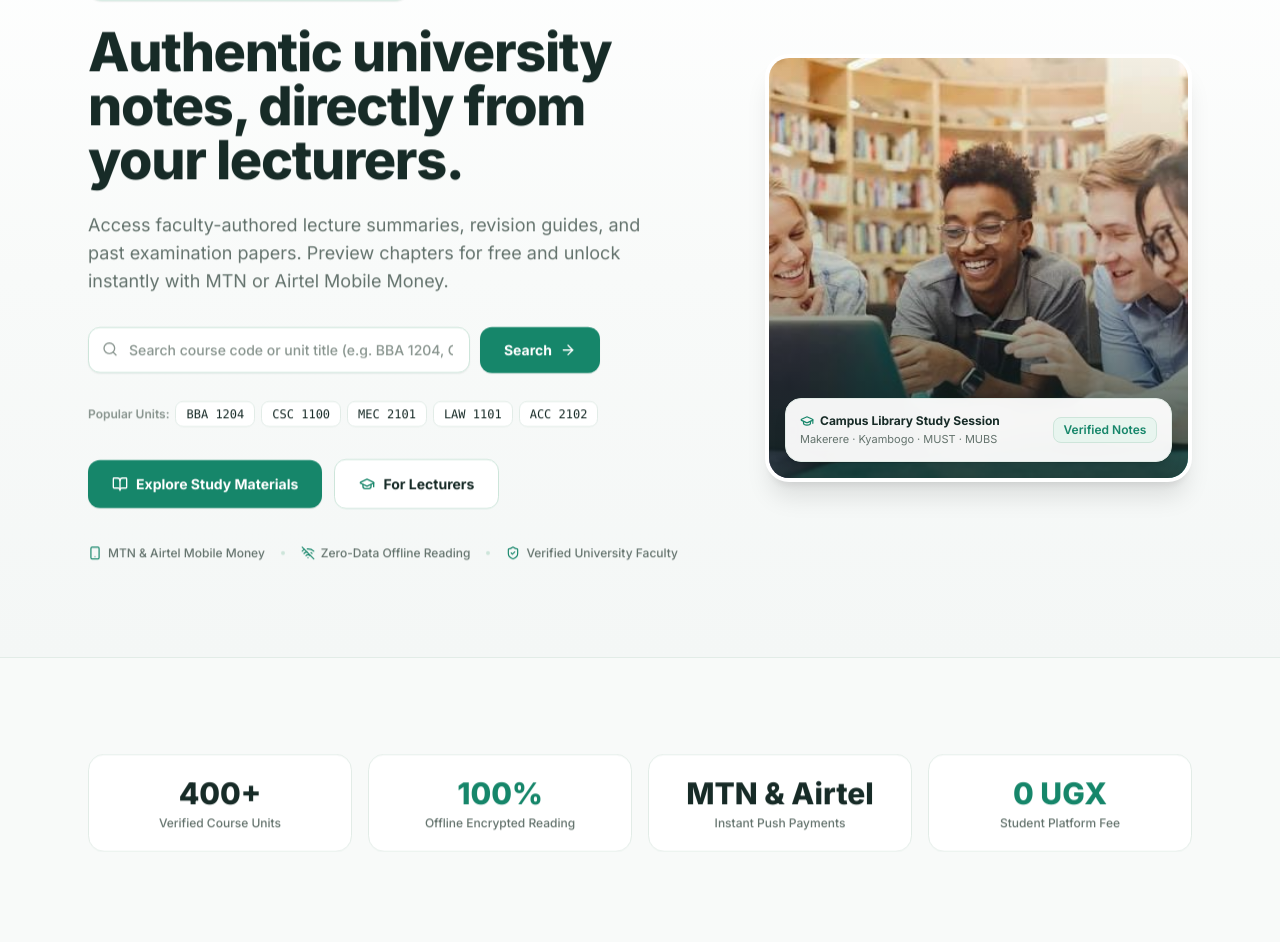
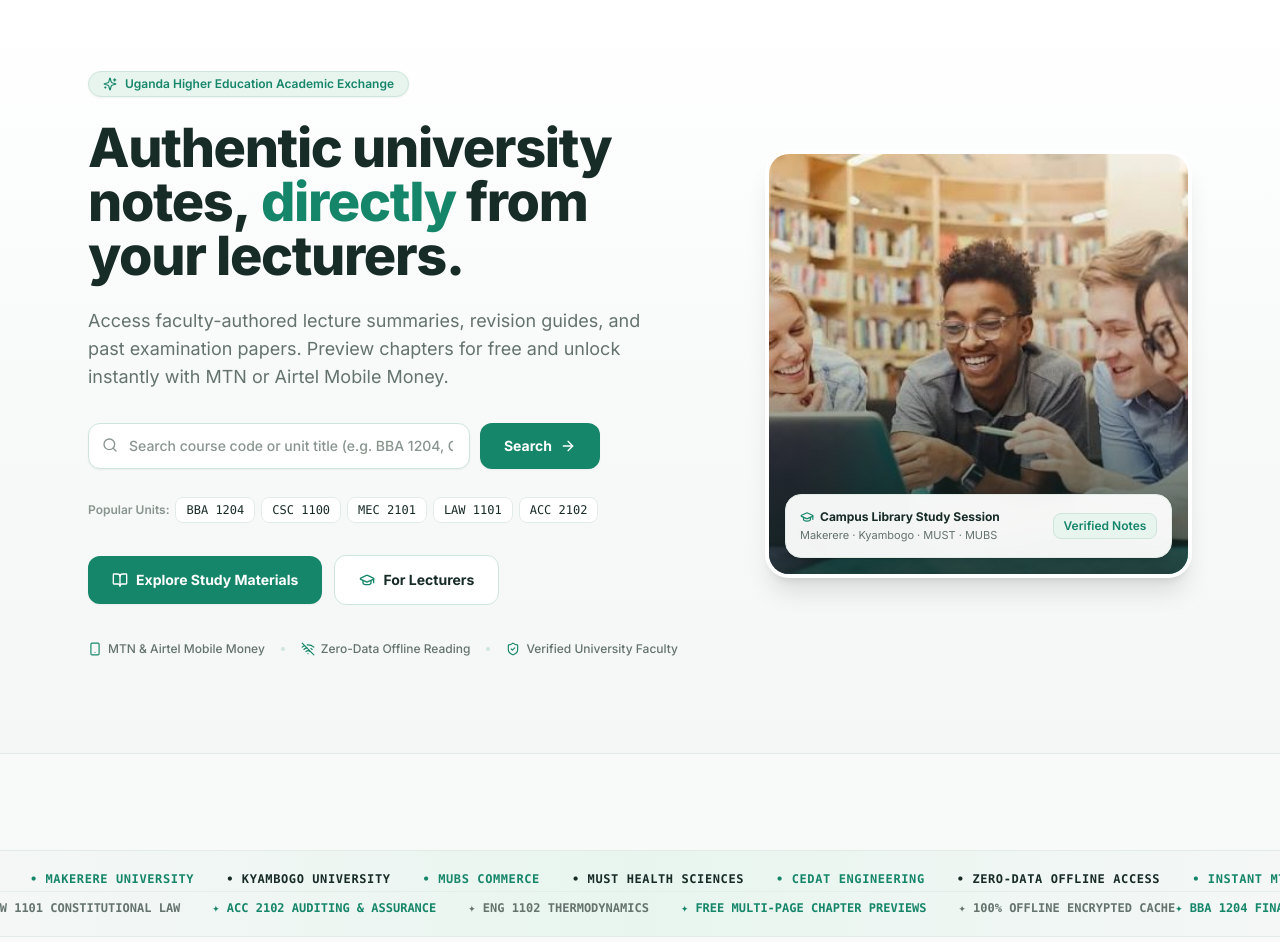
Before and after one commit to develijah27-a11y/STUDY-TOOL, a Next.js app: page / in a window 1280 px wide. Shown: the part 170-1112 px from the top of the page. Built offline with nearby package versions, Linux system fonts and the light colour scheme; no server answers.

Commit message:
feat(landing): add kinetic scroll word animations, dynamic marquee ribbons, and staggered word reveals

```diff
--- a/src/app/globals.css
+++ b/src/app/globals.css
@@ -112,17 +112,70 @@
   transition: none !important;
 }
 
-/* Light-First Smooth Scroll Reveal System */
+/* Light-First Smooth Scroll Reveal & Kinetic Motion System */
 .reveal-element {
   opacity: 0;
-  transform: translateY(20px);
-  transition: opacity 0.6s cubic-bezier(0.16, 1, 0.3, 1), transform 0.6s cubic-bezier(0.16, 1, 0.3, 1);
+  transform: translateY(24px);
+  transition: opacity 0.7s cubic-bezier(0.16, 1, 0.3, 1), transform 0.7s cubic-bezier(0.16, 1, 0.3, 1);
   will-change: opacity, transform;
 }
 
 .reveal-element.revealed {
   opacity: 1;
   transform: translateY(0);
+}
+
+/* Staggered Word Reveal Motion */
+.word-reveal {
+  display: inline-block;
+  opacity: 0;
+  transform: translateY(26px) rotate(0.8deg);
+  transition: opacity 0.65s cubic-bezier(0.16, 1, 0.3, 1), transform 0.65s cubic-bezier(0.16, 1, 0.3, 1);
+  will-change: opacity, transform;
+}
+
+.reveal-element.revealed .word-reveal,
+.revealed .word-reveal {
+  opacity: 1;
+  transform: translateY(0) rotate(0deg);
+}
+
+.delay-1 { transition-delay: 40ms; }
+.delay-2 { transition-delay: 80ms; }
+.delay-3 { transition-delay: 120ms; }
+.delay-4 { transition-delay: 160ms; }
+.delay-5 { transition-delay: 200ms; }
+.delay-6 { transition-delay: 240ms; }
+.delay-7 { transition-delay: 280ms; }
+.delay-8 { transition-delay: 320ms; }
+.delay-9 { transition-delay: 360ms; }
+
+/* Continuous & Scroll-Responsive Marquee Movement */
+@keyframes marqueeLeft {
+  0% { transform: translateX(0%); }
+  100% { transform: translateX(-50%); }
+}
+
+@keyframes marqueeRight {
+  0% { transform: translateX(-50%); }
+  100% { transform: translateX(0%); }
+}
+
+.animate-marquee-left {
+  display: flex;
+  width: max-content;
+  animation: marqueeLeft 32s linear infinite;
+}
+
+.animate-marquee-right {
+  display: flex;
+  width: max-content;
+  animation: marqueeRight 32s linear infinite;
+}
+
+.animate-marquee-left:hover,
+.animate-marquee-right:hover {
+  animation-play-state: paused;
 }
 
 /* Protected Reading Surface Deterrents */
--- a/src/app/page.tsx
+++ b/src/app/page.tsx
@@ -36,7 +36,40 @@ export default function HomePage() {
   const [submittingRequest, setSubmittingRequest] = useState(false);
   const [openFaqIndex, setOpenFaqIndex] = useState<number | null>(null);
 
-  // Native, lightweight scroll reveal observer (Respects prefers-reduced-motion)
+  // Real-time smooth scroll position and scroll progress tracking
+  const [scrollY, setScrollY] = useState(0);
+  const [scrollProgress, setScrollProgress] = useState(0);
+
+  useEffect(() => {
+    if (typeof window === "undefined") return;
+
+    let ticking = false;
+    const onScroll = () => {
+      if (!ticking) {
+        window.requestAnimationFrame(() => {
+          const currentY = window.scrollY;
+          const totalHeight =
+            document.documentElement.scrollHeight - window.innerHeight;
+          const progress =
+            totalHeight > 0
+              ? Math.min(1, Math.max(0, currentY / totalHeight))
+              : 0;
+
+          setScrollY(currentY);
+          setScrollProgress(progress);
+          ticking = false;
+        });
+        ticking = true;
+      }
+    };
+
+    window.addEventListener("scroll", onScroll, { passive: true });
+    onScroll();
+
+    return () => window.removeEventListener("scroll", onScroll);
+  }, []);
+
+  // Native IntersectionObserver for fluid staggered element and word entry
   useEffect(() => {
     if (typeof window === "undefined") return;
 
@@ -60,7 +93,7 @@ export default function HomePage() {
           }
         });
       },
-      { threshold: 0.12, rootMargin: "0px 0px -30px 0px" }
+      { threshold: 0.12, rootMargin: "0px 0px -40px 0px" }
     );
 
     elements.forEach((el) => observer.observe(el));
@@ -104,7 +137,7 @@ export default function HomePage() {
     },
   ];
 
-  // Genuine Academic Categories (No fake graphs, candlesticks, or artificial diagrams)
+  // Genuine Academic Categories
   const academicCategories = [
     {
       code: "TECH-CS",
@@ -163,23 +196,45 @@ export default function HomePage() {
   ];
 
   return (
-    <div className="space-y-16 sm:space-y-24 pb-20 bg-[#F8FAF9] text-[#172B27]">
-      {/* 1. Hero Section - Bright, Light-First Academic Atmosphere */}
-      <section className="bg-gradient-to-b from-white via-[#F8FAF9] to-[#F4F7F6] pt-12 sm:pt-20 pb-16 sm:pb-24 border-b border-[#E2ECE7]">
+    <div className="relative space-y-16 sm:space-y-24 pb-20 bg-[#F8FAF9] text-[#172B27] overflow-x-hidden">
+      {/* Real-time Top Scroll Progress Bar */}
+      <div
+        className="fixed top-0 left-0 right-0 h-1 bg-gradient-to-r from-[#16866A] to-[#116B55] z-50 origin-left pointer-events-none transition-transform duration-75"
+        style={{ transform: `scaleX(${scrollProgress})` }}
+      />
+
+      {/* 1. Hero Section - Bright, Light-First Academic Atmosphere with Moving Words */}
+      <section className="relative bg-gradient-to-b from-white via-[#F8FAF9] to-[#F4F7F6] pt-12 sm:pt-20 pb-16 sm:pb-24 border-b border-[#E2ECE7]">
         <div className="container mx-auto px-4 sm:px-6 max-w-6xl">
           <div className="grid grid-cols-1 lg:grid-cols-12 gap-10 lg:gap-14 items-center">
             {/* Left Content Column */}
-            <div className="lg:col-span-7 space-y-6 text-center lg:text-left reveal-element">
-              <div className="inline-flex items-center gap-2 rounded-full bg-[#E8F5EF] border border-[#CDE5DA] px-3.5 py-1 text-xs font-semibold text-[#16866A] shadow-sm">
+            <div className="lg:col-span-7 space-y-6 text-center lg:text-left reveal-element revealed">
+              <div
+                className="inline-flex items-center gap-2 rounded-full bg-[#E8F5EF] border border-[#CDE5DA] px-3.5 py-1 text-xs font-semibold text-[#16866A] shadow-sm transition-transform duration-300"
+                style={{ transform: `translateY(${Math.min(10, scrollY * 0.03)}px)` }}
+              >
                 <Sparkles className="h-3.5 w-3.5 text-[#16866A]" />
                 <span>Uganda Higher Education Academic Exchange</span>
               </div>
 
-              <h1 className="text-3xl sm:text-5xl lg:text-[54px] font-extrabold tracking-tight text-[#172B27] leading-[1.18]">
-                Authentic university notes, directly from your lecturers.
+              {/* Animated Moving Words Headline */}
+              <h1
+                className="text-3xl sm:text-5xl lg:text-[54px] font-extrabold tracking-tight text-[#172B27] leading-[1.18] transition-transform duration-300"
+                style={{ transform: `translateY(${Math.min(18, scrollY * 0.06)}px)` }}
+              >
+                <span className="word-reveal delay-1">Authentic</span>{" "}
+                <span className="word-reveal delay-2">university</span>{" "}
+                <span className="word-reveal delay-3">notes,</span>{" "}
+                <span className="word-reveal delay-4 text-[#16866A]">directly</span>{" "}
+                <span className="word-reveal delay-5">from</span>{" "}
+                <span className="word-reveal delay-6">your</span>{" "}
+                <span className="word-reveal delay-7">lecturers.</span>
               </h1>
 
-              <p className="text-base sm:text-lg text-[#64736D] max-w-xl mx-auto lg:mx-0 leading-relaxed font-normal">
+              <p
+                className="text-base sm:text-lg text-[#64736D] max-w-xl mx-auto lg:mx-0 leading-relaxed font-normal transition-transform duration-300"
+                style={{ transform: `translateY(${Math.min(12, scrollY * 0.04)}px)` }}
+              >
                 Access faculty-authored lecture summaries, revision guides, and past examination papers. Preview chapters for free and unlock instantly with MTN or Airtel Mobile Money.
               </p>
 
@@ -256,8 +311,11 @@ export default function HomePage() {
               </div>
             </div>
 
-            {/* Right Column: IMAGE 1 (hero-students.jpg) - Diverse students studying in library */}
-            <div className="lg:col-span-5 reveal-element">
+            {/* Right Column: IMAGE 1 (hero-students.jpg) - Subtle Scroll Parallax */}
+            <div
+              className="lg:col-span-5 reveal-element revealed transition-transform duration-500 ease-out"
+              style={{ transform: `translateY(${Math.min(30, scrollY * 0.07)}px)` }}
+            >
               <div className="relative rounded-3xl overflow-hidden border-4 border-white shadow-xl bg-white group">
                 <div className="relative h-[360px] sm:h-[420px] w-full">
                   <Image
@@ -268,11 +326,10 @@ export default function HomePage() {
                     sizes="(max-width: 768px) 100vw, (max-width: 1200px) 50vw, 33vw"
                     className="object-cover object-center transform group-hover:scale-105 transition-transform duration-700 ease-out"
                   />
-                  {/* Subtle soft bottom gradient for clear readability */}
                   <div className="absolute inset-0 bg-gradient-to-t from-[#172B27]/85 via-[#172B27]/20 to-transparent" />
                 </div>
 
-                {/* Clear Floating Caption Overlay */}
+                {/* Floating Caption Overlay */}
                 <div className="absolute bottom-4 left-4 right-4 rounded-2xl bg-white/95 border border-[#E2ECE7] p-3.5 backdrop-blur-md shadow-lg flex items-center justify-between">
                   <div className="space-y-0.5">
                     <div className="text-xs font-bold text-[#172B27] flex items-center gap-1.5">
@@ -293,7 +350,68 @@ export default function HomePage() {
         </div>
       </section>
 
-      {/* 2. Key Metrics Bar - Clean, Subtle & Trustworthy */}
+      {/* 2. Kinetic Moving Words Ribbons - Reacts Smoothly as Someone Scrolls */}
+      <section className="w-full overflow-hidden py-4 bg-gradient-to-r from-[#F4F7F6] via-[#E8F5EF] to-[#F4F7F6] border-y border-[#E2ECE7] select-none">
+        {/* Ribbon 1: Moving Words stream scrolling left and accelerating with user scroll */}
+        <div
+          className="flex whitespace-nowrap text-xs font-mono font-bold tracking-wider text-[#172B27] py-1 transition-transform duration-100 ease-out"
+          style={{ transform: `translateX(${-((scrollY * 0.45) % 1200)}px)` }}
+        >
+          <div className="flex gap-8 shrink-0 animate-marquee-left">
+            <span>• AUTHENTIC LECTURE OUTLINES</span>
+            <span className="text-[#16866A]">• MAKERERE UNIVERSITY</span>
+            <span>• KYAMBOGO UNIVERSITY</span>
+            <span className="text-[#16866A]">• MUBS COMMERCE</span>
+            <span>• MUST HEALTH SCIENCES</span>
+            <span className="text-[#16866A]">• CEDAT ENGINEERING</span>
+            <span>• ZERO-DATA OFFLINE ACCESS</span>
+            <span className="text-[#16866A]">• INSTANT MTN &amp; AIRTEL MOBILE MONEY</span>
+            <span>• VERIFIED DEPARTMENT LECTURERS</span>
+            <span className="text-[#16866A]">• EXAM REVISION PACKS</span>
+          </div>
+          <div className="flex gap-8 shrink-0 animate-marquee-left" aria-hidden="true">
+            <span>• AUTHENTIC LECTURE OUTLINES</span>
+            <span className="text-[#16866A]">• MAKERERE UNIVERSITY</span>
+            <span>• KYAMBOGO UNIVERSITY</span>
+            <span className="text-[#16866A]">• MUBS COMMERCE</span>
+            <span>• MUST HEALTH SCIENCES</span>
+            <span className="text-[#16866A]">• CEDAT ENGINEERING</span>
+            <span>• ZERO-DATA OFFLINE ACCESS</span>
+            <span className="text-[#16866A]">• INSTANT MTN &amp; AIRTEL MOBILE MONEY</span>
+            <span>• VERIFIED DEPARTMENT LECTURERS</span>
+            <span className="text-[#16866A]">• EXAM REVISION PACKS</span>
+          </div>
+        </div>
+
+        {/* Ribbon 2: Moving Units stream scrolling right and accelerating with user scroll */}
+        <div
+          className="flex whitespace-nowrap text-xs font-mono font-semibold text-[#64736D] py-1 border-t border-[#E2ECE7]/70 pt-2 transition-transform duration-100 ease-out"
+          style={{ transform: `translateX(${((scrollY * 0.35) % 1200)}px)` }}
+        >
+          <div className="flex gap-8 shrink-0 animate-marquee-right">
+            <span className="text-[#16866A]">✦ BBA 1204 FINANCIAL MANAGEMENT</span>
+            <span>✦ CSC 1100 COMPUTER SYSTEMS</span>
+            <span className="text-[#16866A]">✦ MEC 2101 ENGINEERING MECHANICS</span>
+            <span>✦ LAW 1101 CONSTITUTIONAL LAW</span>
+            <span className="text-[#16866A]">✦ ACC 2102 AUDITING &amp; ASSURANCE</span>
+            <span>✦ ENG 1102 THERMODYNAMICS</span>
+            <span className="text-[#16866A]">✦ FREE MULTI-PAGE CHAPTER PREVIEWS</span>
+            <span>✦ 100% OFFLINE ENCRYPTED CACHE</span>
+          </div>
+          <div className="flex gap-8 shrink-0 animate-marquee-right" aria-hidden="true">
+            <span className="text-[#16866A]">✦ BBA 1204 FINANCIAL MANAGEMENT</span>
+            <span>✦ CSC 1100 COMPUTER SYSTEMS</span>
+            <span className="text-[#16866A]">✦ MEC 2101 ENGINEERING MECHANICS</span>
+            <span>✦ LAW 1101 CONSTITUTIONAL LAW</span>
+            <span className="text-[#16866A]">✦ ACC 2102 AUDITING &amp; ASSURANCE</span>
+            <span>✦ ENG 1102 THERMODYNAMICS</span>
+            <span className="text-[#16866A]">✦ FREE MULTI-PAGE CHAPTER PREVIEWS</span>
+            <span>✦ 100% OFFLINE ENCRYPTED CACHE</span>
+          </div>
+        </div>
+      </section>
+
+      {/* 3. Key Metrics Bar */}
       <section className="container mx-auto px-4 sm:px-6 max-w-6xl">
         <div className="grid grid-cols-2 md:grid-cols-4 gap-3 sm:gap-4 reveal-element">
           <div className="rounded-2xl border border-[#E2ECE7] bg-white p-5 text-center shadow-2xs hover:border-[#16866A]/40 transition">
@@ -315,16 +433,22 @@ export default function HomePage() {
         </div>
       </section>
 
-      {/* 3. Academic Category Cards - Genuine Academic Discovery (No Artificial Diagrams) */}
+      {/* 4. Academic Category Cards - Moving Words on Scroll */}
       <section className="container mx-auto px-4 sm:px-6 max-w-6xl" id="academic-disciplines">
         <div className="text-center max-w-lg mx-auto mb-10 space-y-2 reveal-element">
           <div className="inline-flex items-center gap-2 rounded-full bg-[#E8F5EF] px-3.5 py-1 text-xs font-semibold text-[#16866A] border border-[#CDE5DA] shadow-2xs">
             <Layers className="h-3.5 w-3.5 text-[#16866A]" />
             <span>ACADEMIC DISCIPLINES</span>
           </div>
+
+          {/* Staggered Moving Words Title */}
           <h2 className="text-2xl sm:text-3xl font-extrabold tracking-tight text-[#172B27]">
-            Explore Faculty Course Materials
+            <span className="word-reveal delay-1">Explore</span>{" "}
+            <span className="word-reveal delay-2">Faculty</span>{" "}
+            <span className="word-reveal delay-3 text-[#16866A]">Course</span>{" "}
+            <span className="word-reveal delay-4">Materials</span>
           </h2>
+
           <p className="text-xs sm:text-sm text-[#64736D] max-w-md mx-auto leading-relaxed">
             Browse examination-focused lecture summaries and course units aligned with higher education syllabi across Uganda.
           </p>
@@ -340,10 +464,9 @@ export default function HomePage() {
                 className="group relative flex flex-col justify-between rounded-2xl border border-[#E2ECE7] bg-white p-6 shadow-2xs hover:shadow-md hover:border-[#16866A] transition-all duration-300 reveal-element"
               >
                 <div>
-                  {/* Category Header */}
                   <div className="flex items-center justify-between gap-2 mb-4">
                     <div className="flex items-center gap-2">
-                      <div className="h-10 w-10 rounded-xl bg-[#E8F5EF] text-[#16866A] flex items-center justify-center shrink-0 border border-[#CDE5DA]">
+                      <div className="h-10 w-10 rounded-xl bg-[#E8F5EF] text-[#16866A] flex items-center justify-center shrink-0 border border-[#CDE5DA] group-hover:scale-105 transition-transform">
                         <IconComponent className="h-5 w-5" />
                       </div>
                       <div>
@@ -357,7 +480,6 @@ export default function HomePage() {
                     </div>
                   </div>
 
-                  {/* Title and Real Academic Summary */}
                   <h3 className="text-base font-bold text-[#172B27] group-hover:text-[#16866A] transition-colors leading-snug">
                     {cat.title}
                   </h3>
@@ -366,12 +488,11 @@ export default function HomePage() {
                   </p>
                 </div>
 
-                {/* Footer Micro-Action */}
                 <div className="pt-4 mt-5 border-t border-[#E2ECE7] flex items-center justify-between text-xs">
                   <span className="font-medium text-[#89958F] group-hover:text-[#172B27] transition-colors">
                     Browse Course Units
                   </span>
-                  <span className="inline-flex items-center gap-1 font-bold text-[#16866A] group-hover:translate-x-1 transition-transform duration-200">
+                  <span className="inline-flex items-center gap-1 font-bold text-[#16866A] group-hover:translate-x-1.5 transition-transform duration-200">
                     <span>View Notes</span>
                     <ArrowRight className="h-3.5 w-3.5" />
                   </span>
@@ -382,11 +503,11 @@ export default function HomePage() {
         </div>
       </section>
 
-      {/* 4. Feature Section with IMAGE 2 (students-library.jpg) - Verified Faculty & Authentic Materials */}
+      {/* 5. Feature Section with IMAGE 2 (students-library.jpg) - Verified Faculty */}
       <section className="container mx-auto px-4 sm:px-6 max-w-6xl" id="how-it-works">
         <div className="rounded-3xl border border-[#E2ECE7] bg-white p-6 sm:p-10 shadow-sm reveal-element">
           <div className="grid grid-cols-1 lg:grid-cols-12 gap-8 lg:gap-12 items-center">
-            {/* Left Column: IMAGE 2 (students-library.jpg) */}
+            {/* Left Column: IMAGE 2 (students-library.jpg) with Subtle Scroll Parallax */}
             <div className="lg:col-span-5 order-2 lg:order-1">
               <div className="relative rounded-2xl overflow-hidden border-4 border-[#F8FAF9] shadow-md group">
                 <div className="relative h-[320px] sm:h-[380px] w-full">
@@ -411,7 +532,7 @@ export default function HomePage() {
               </div>
             </div>
 
-            {/* Right Column: Explaining Verified Academic Content */}
+            {/* Right Column: Moving Words Section Headline */}
             <div className="lg:col-span-7 space-y-5 order-1 lg:order-2">
               <div className="inline-flex items-center gap-2 rounded-full bg-[#E8F5EF] px-3.5 py-1 text-xs font-semibold text-[#16866A] border border-[#CDE5DA]">
                 <Award className="h-3.5 w-3.5 text-[#16866A]" />
@@ -419,7 +540,14 @@ export default function HomePage() {
               </div>
 
               <h2 className="text-2xl sm:text-3xl font-extrabold tracking-tight text-[#172B27] leading-tight">
-                Authentic course notes authored by your departmental lecturers.
+                <span className="word-reveal delay-1">Authentic</span>{" "}
+                <span className="word-reveal delay-2">course</span>{" "}
+                <span className="word-reveal delay-3">notes</span>{" "}
+                <span className="word-reveal delay-4 text-[#16866A]">authored</span>{" "}
+                <span className="word-reveal delay-5">by</span>{" "}
+                <span className="word-reveal delay-6">your</span>{" "}
+                <span className="word-reveal delay-7">departmental</span>{" "}
+                <span className="word-reveal delay-8">lecturers.</span>
               </h2>
 
               <p className="text-sm text-[#64736D] leading-relaxed">
@@ -478,7 +606,7 @@ export default function HomePage() {
         </div>
       </section>
 
-      {/* 5. Feature Section with IMAGE 3 (study-group.jpg) - Zero-Data Offline Reading & Annotations */}
+      {/* 6. Feature Section with IMAGE 3 (study-group.jpg) - Zero-Data Offline Reading */}
       <section className="container mx-auto px-4 sm:px-6 max-w-6xl">
         <div className="rounded-3xl border border-[#E2ECE7] bg-white p-6 sm:p-10 shadow-sm reveal-element">
           <div className="grid grid-cols-1 lg:grid-cols-12 gap-8 lg:gap-12 items-center">
@@ -489,8 +617,17 @@ export default function HomePage() {
                 <span>CAMPUS WI-FI &amp; OFFLINE ACCESS</span>
               </div>
 
+              {/* Moving Words Heading */}
               <h2 className="text-2xl sm:text-3xl font-extrabold tracking-tight text-[#172B27] leading-tight">
-                Study anywhere with Zero-Data offline reading and revision tools.
+                <span className="word-reveal delay-1">Study</span>{" "}
+                <span className="word-reveal delay-2">anywhere</span>{" "}
+                <span className="word-reveal delay-3">with</span>{" "}
+                <span className="word-reveal delay-4 text-[#16866A]">Zero-Data</span>{" "}
+                <span className="word-reveal delay-5">offline</span>{" "}
+                <span className="word-reveal delay-6">reading</span>{" "}
+                <span className="word-reveal delay-7">and</span>{" "}
+                <span className="word-reveal delay-8">revision</span>{" "}
+                <span className="word-reveal delay-9">tools.</span>
               </h2>
 
               <p className="text-sm text-[#64736D] leading-relaxed">
@@ -558,7 +695,7 @@ export default function HomePage() {
         </div>
       </section>
 
-      {/* 6. Academic Community & Peer Tutors Desk */}
+      {/* 7. Academic Community & Peer Tutors Desk */}
       <section className="container mx-auto px-4 sm:px-6 max-w-6xl">
         <div className="grid grid-cols-1 md:grid-cols-2 gap-4 reveal-element">
           <Link
@@ -578,7 +715,7 @@ export default function HomePage() {
                 </p>
               </div>
             </div>
-            <ArrowRight className="h-4 w-4 text-[#89958F] group-hover:text-[#16866A] group-hover:translate-x-1 transition shrink-0" />
+            <ArrowRight className="h-4 w-4 text-[#89958F] group-hover:text-[#16866A] group-hover:translate-x-1.5 transition shrink-0" />
           </Link>
 
           <Link
@@ -598,12 +735,12 @@ export default function HomePage() {
                 </p>
               </div>
             </div>
-            <ArrowRight className="h-4 w-4 text-[#89958F] group-hover:text-[#16866A] group-hover:translate-x-1 transition shrink-0" />
+            <ArrowRight className="h-4 w-4 text-[#89958F] group-hover:text-[#16866A] group-hover:translate-x-1.5 transition shrink-0" />
           </Link>
         </div>
       </section>
 
-      {/* 7. Course Unit Request Desk - Light, Clean & Accessible */}
+      {/* 8. Course Unit Request Desk */}
       <section className="container mx-auto px-4 sm:px-6 max-w-4xl">
         <div className="rounded-3xl bg-white text-[#172B27] p-7 sm:p-10 shadow-sm border border-[#CDE5DA] reveal-element">
           <div className="text-center max-w-md mx-auto mb-6 space-y-1.5">
@@ -684,7 +821,7 @@ export default function HomePage() {
         </div>
       </section>
 
-      {/* 8. Frequently Asked Questions */}
+      {/* 9. Frequently Asked Questions */}
       <section className="container mx-auto px-4 sm:px-6 max-w-3xl">
         <div className="text-center max-w-sm mx-auto mb-8 space-y-1 reveal-element">
           <h2 className="text-xl sm:text-2xl font-extrabold text-[#172B27]">
```
